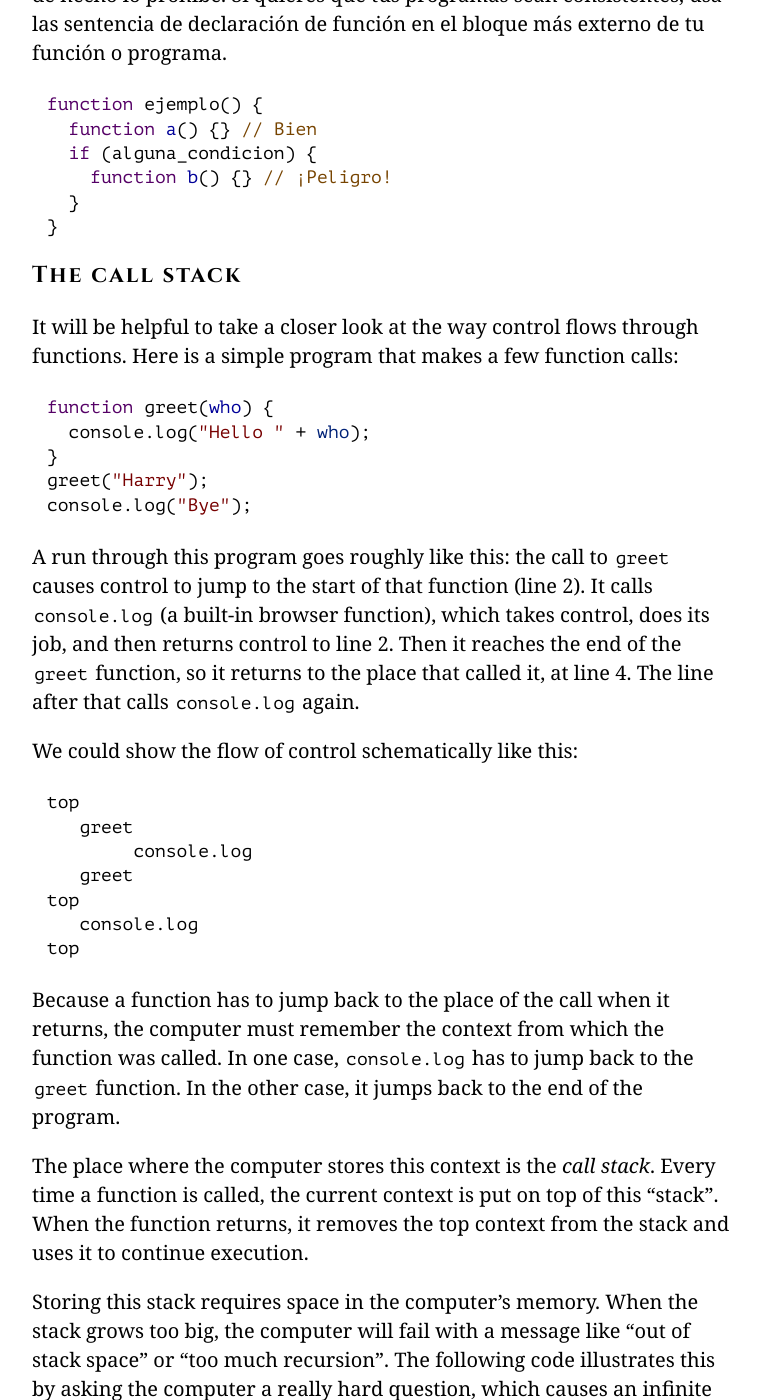
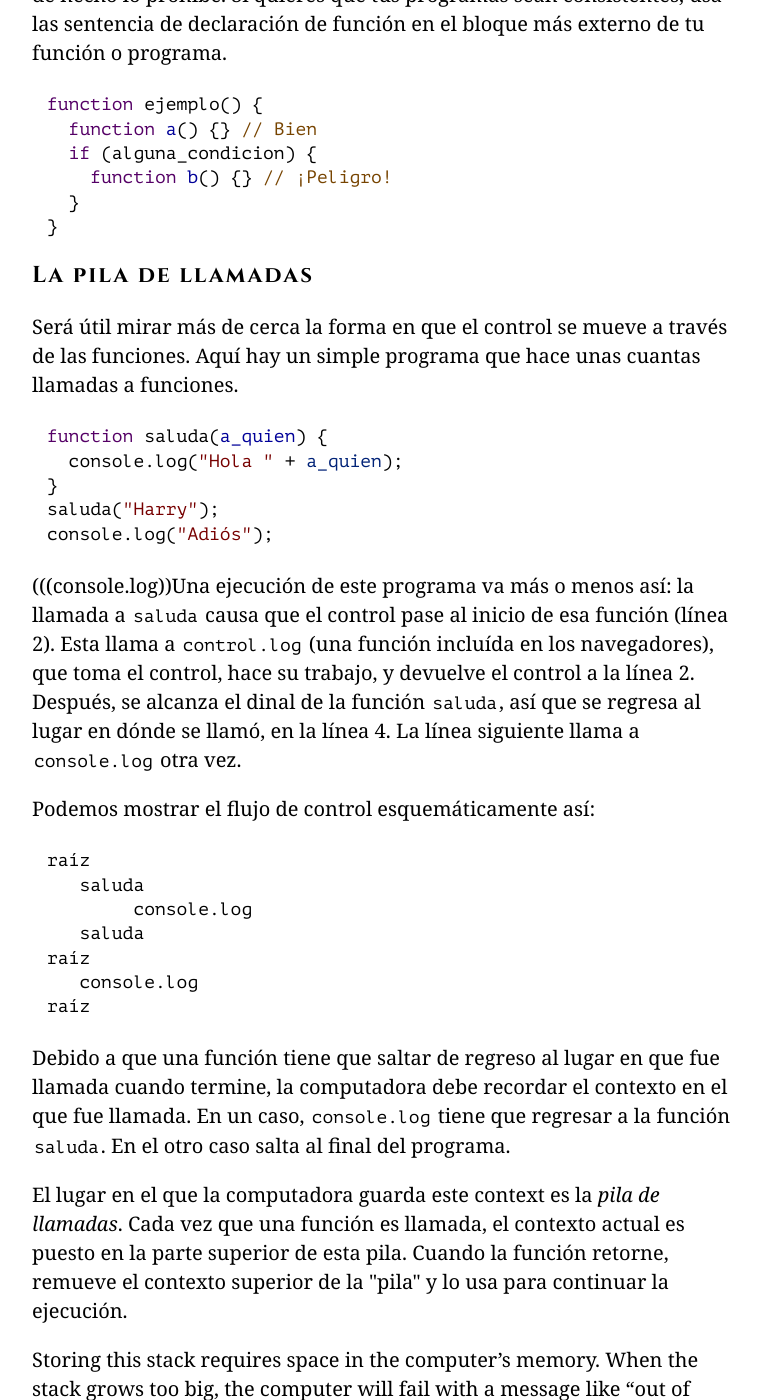
Before and after one commit to hectorip/Eloquent-JavaScript-ES-online, a Jekyll site: the page chapters/03_functions.html, which Jekyll copies as it is, in a window 1280 px wide and 1400 px high, scrolled down 6678 px. Shown: the whole window, without its empty margins (258-1019 px from the left). Built offline with Jekyll 4.4.1, drawn with Linux system fonts in a browser that asks for light colours; nearby versions of some CDN libraries; library files that are not in the unit come from our copies.

Commit message:
la pila de llamadas

```diff
--- a/chapters/03_functions.html
+++ b/chapters/03_functions.html
@@ -262,38 +262,38 @@ en el bloque más externo de tu función o programa.</p>
     <span class="cm-keyword">function</span> <span class="cm-def">b</span>() {} <span class="cm-comment">// ¡Peligro!</span>
   }
 }</pre>
-<h2 id="stack"><a class=h_ident id="h_D2Yui+mx6D" href="#h_D2Yui+mx6D"></a>The call stack</h2>
-<p><a class=p_ident id="p_6VtLMfnNTJ" href="#p_6VtLMfnNTJ"></a>It will be helpful to take a
-closer look at the way control flows through functions. Here is a
-simple program that makes a few function calls:</p>
-<pre data-language="javascript" class="snippet cm-s-default"><a class=c_ident id="c_rZkAGv0+td" href="#c_rZkAGv0+td"></a><span class="cm-keyword">function</span> <span class="cm-variable">greet</span>(<span class="cm-def">who</span>) {
-  <span class="cm-variable">console</span>.<span class="cm-property">log</span>(<span class="cm-string">"Hello "</span> <span class="cm-operator">+</span> <span class="cm-variable-2">who</span>);
+<h2 id="stack"><a class=h_ident id="h_nePB5S+L1Q" href="#h_nePB5S+L1Q"></a>La pila de llamadas</h2>
+<p><a class=p_ident id="p_MIcX+dVOJH" href="#p_MIcX+dVOJH"></a> Será útil mirar más de
+cerca la forma en que el control se mueve a través de las funciones.
+Aquí hay un simple programa que hace unas cuantas llamadas a funciones.</p>
+<pre data-language="javascript" class="snippet cm-s-default"><a class=c_ident id="c_2mhgGbOeXv" href="#c_2mhgGbOeXv"></a><span class="cm-keyword">function</span> <span class="cm-variable">saluda</span>(<span class="cm-def">a_quien</span>) {
+  <span class="cm-variable">console</span>.<span class="cm-property">log</span>(<span class="cm-string">"Hola "</span> <span class="cm-operator">+</span> <span class="cm-variable-2">a_quien</span>);
 }
-<span class="cm-variable">greet</span>(<span class="cm-string">"Harry"</span>);
-<span class="cm-variable">console</span>.<span class="cm-property">log</span>(<span class="cm-string">"Bye"</span>);</pre>
-<p><a class=p_ident id="p_vj7N9c3dLf" href="#p_vj7N9c3dLf"></a>A run through
-this program goes roughly like this: the call to <code>greet</code> causes
-control to jump to the start of that function (line 2). It calls
-<code>console.log</code> (a built-in browser function), which takes control, does
-its job, and then returns control to line 2. Then it reaches the end
-of the <code>greet</code> function, so it returns to the place that called it, at
-line 4. The line after that calls <code>console.log</code> again.</p>
-<p><a class=p_ident id="p_l2J0qZcbr2" href="#p_l2J0qZcbr2"></a>We could show the flow of control schematically like this:</p>
-<pre>top
-   greet
+<span class="cm-variable">saluda</span>(<span class="cm-string">"Harry"</span>);
+<span class="cm-variable">console</span>.<span class="cm-property">log</span>(<span class="cm-string">"Adiós"</span>);</pre>
+<p><a class=p_ident id="p_X4F0pqfkKz" href="#p_X4F0pqfkKz"></a>(((console.log))Una ejecución
+de este programa va más o menos así: la llamada a <code>saluda</code> causa que el control
+pase al inicio de esa función (línea 2). Esta llama a <code>control.log</code> (una función
+incluída en los navegadores), que toma el control, hace su trabajo, y devuelve
+el control a la línea 2. Después, se alcanza el dinal de la función <code>saluda</code>, así
+que se regresa al lugar en dónde se llamó, en la línea 4. La línea siguiente llama
+a <code>console.log</code> otra vez.</p>
+<p><a class=p_ident id="p_U3XWu6xDX+" href="#p_U3XWu6xDX+"></a>Podemos mostrar el flujo de control esquemáticamente así:</p>
+<pre>raíz
+   saluda
         console.log
-   greet
-top
+   saluda
+raíz
    console.log
-top</pre>
-<p><a class=p_ident id="p_0AzS0ZGujS" href="#p_0AzS0ZGujS"></a>Because a function has to jump back to
-the place of the call when it returns, the computer must remember the
-context from which the function was called. In one case, <code>console.log</code>
-has to jump back to the <code>greet</code> function. In the other case, it jumps
-back to the end of the program.</p>
-<p><a class=p_ident id="p_PCO8aj4Plj" href="#p_PCO8aj4Plj"></a>The place where the computer stores this context is the <em>call stack</em>. Every time a function is called, the current context is put
-on top of this “stack”. When the function returns, it removes the top
-context from the stack and uses it to continue execution.</p>
+raíz</pre>
+<p><a class=p_ident id="p_JBwQYCOD0U" href="#p_JBwQYCOD0U"></a>Debido a que una función tiene que
+saltar de regreso al lugar en que fue llamada cuando termine, la computadora
+debe recordar el contexto en el que fue llamada. En un caso, <code>console.log</code> tiene
+que regresar a la función <code>saluda</code>. En el otro caso salta al final del programa.</p>
+<p><a class=p_ident id="p_q+Dy7vNOH+" href="#p_q+Dy7vNOH+"></a>El lugar en el que la computadora guarda este context es la <em>pila de llamadas</em>.
+Cada vez que una función es llamada, el contexto actual es puesto en la parte superior
+de esta pila. Cuando la función retorne, remueve el contexto superior de la "pila" y
+lo usa para continuar la ejecución.</p>
 <p><a class=p_ident id="p_HxxwtLgAhP" href="#p_HxxwtLgAhP"></a>Storing this
 stack requires space in the computer&#8217;s memory. When the stack grows
 too big, the computer will fail with a message like “out of stack
```
